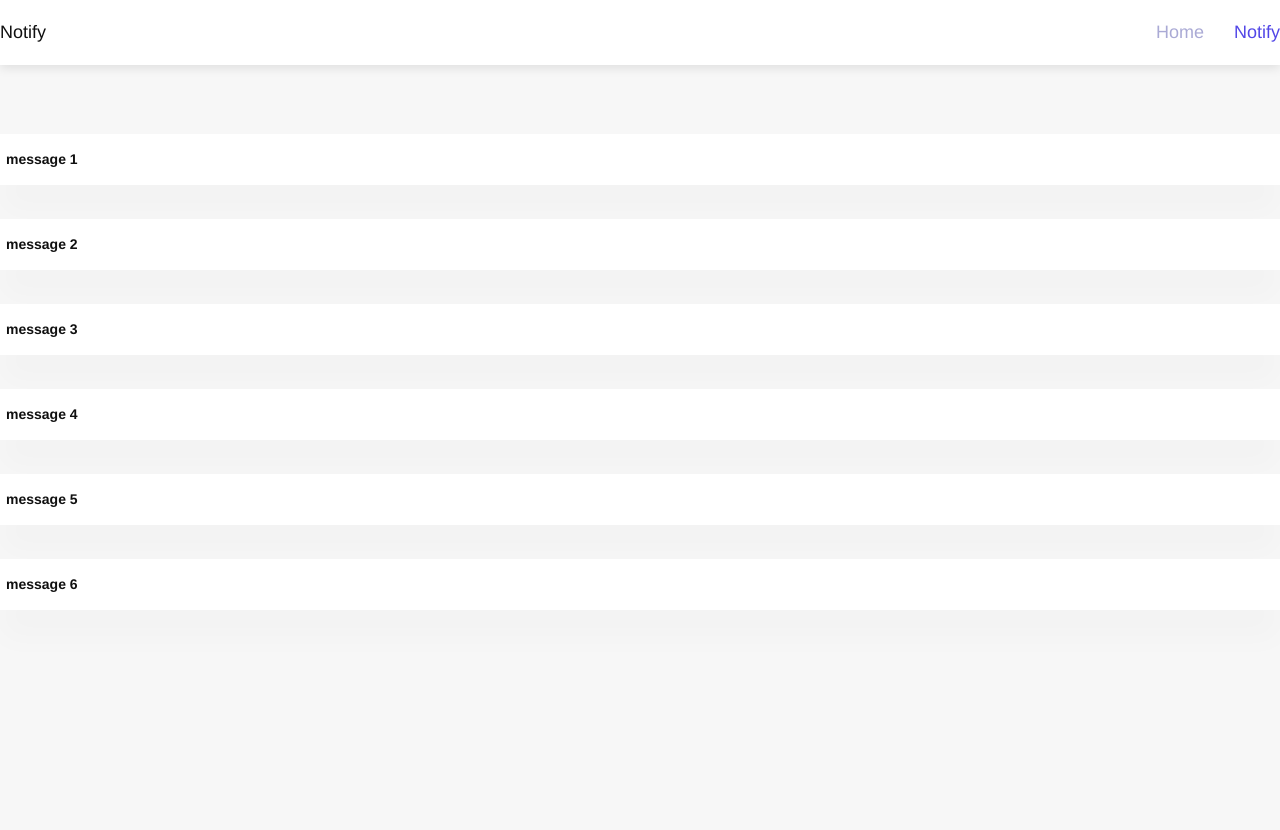
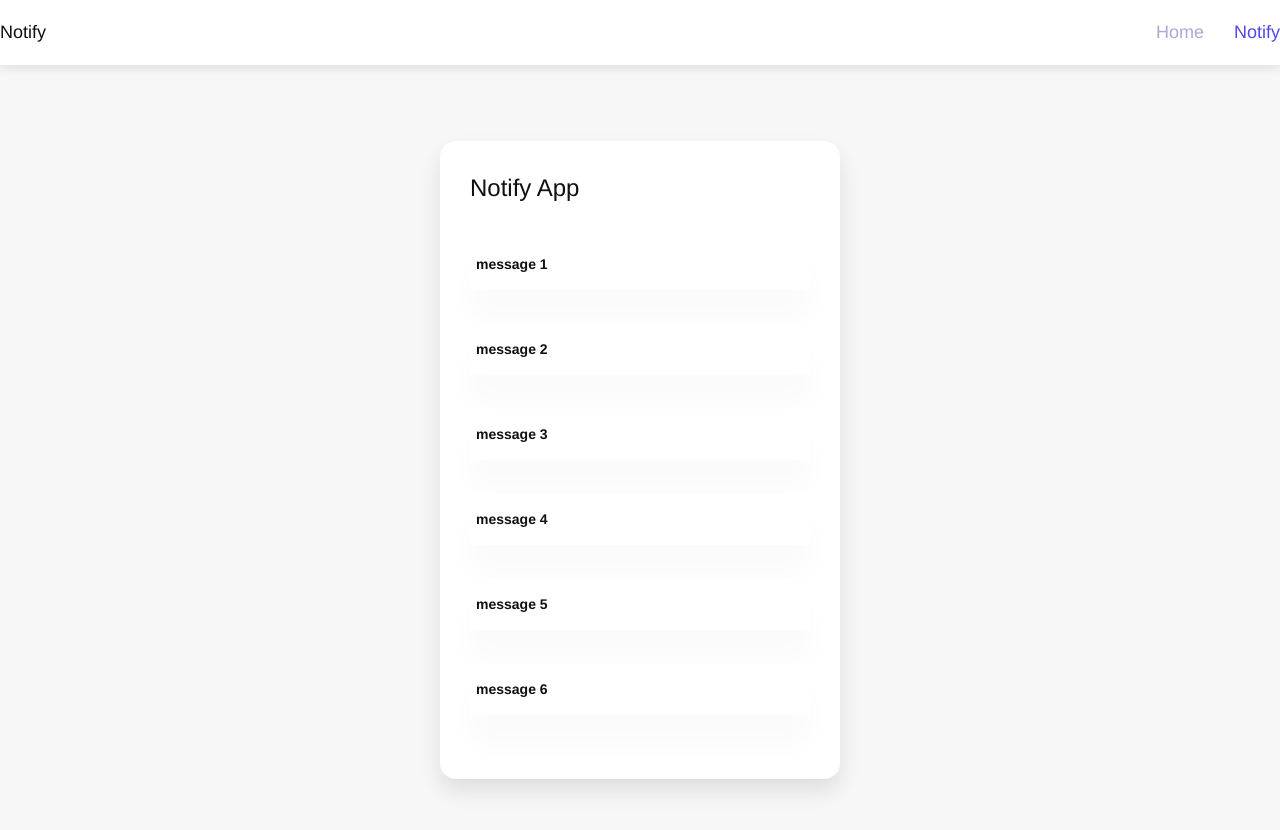
Before and after one commit to zmalakhov/tocode_13_notify, a Vue app: page /notify in a window 1280 px wide. Shown: the top 830 px of the page. Built offline with nearby package versions, Linux system fonts and the light colour scheme; the HTML template or start-up script is replaced by a standard one.

Commit message:
#2 - Внешний вид - Немного стилей

```diff
--- a/src/pages/NotifyPage.vue
+++ b/src/pages/NotifyPage.vue
@@ -2,9 +2,20 @@
     <div class="wrapper-content wrapper-content--fixed">
         <section>
             <div class="container">
-                <notify
-                    :messages="messages"
-                />
+                <!--wrapper-->
+                <div class="notify__wrapper">
+                    <!--title-->
+                    <div class="notify-title">
+                        <p>Notify App</p>
+                        <!--svg-->
+                    </div>
+
+                    <div class="notify-content">
+                        <notify
+                                :messages="messages"
+                        />
+                    </div>
+                </div>
             </div>
         </section>
     </div>
@@ -12,23 +23,48 @@
 
 <script>
     import notify from '@/components/Notify.vue'
+
     export default {
-        components: { notify },
-        data(){
-            return{
+        components: {notify},
+        data() {
+            return {
                 messages: [
-                    { title: 'message 1' },
-                    { title: 'message 2' },
-                    { title: 'message 3' },
-                    { title: 'message 4' },
-                    { title: 'message 5' },
-                    { title: 'message 6' },
+                    {title: 'message 1'},
+                    {title: 'message 2'},
+                    {title: 'message 3'},
+                    {title: 'message 4'},
+                    {title: 'message 5'},
+                    {title: 'message 6'},
                 ]
             }
         }
     }
 </script>
 
-<style scoped>
+<style lang="scss" scoped>
+    .container {
+        display: flex;
+        justify-content: center;
+        align-items: center;
+        height: 90vh;
+    }
+    .notify__wrapper{
+        width: 400px;
+        background-color: #fff;
+        padding: 30px;
+        border-radius: 16px;
+        box-shadow: 0 12px 22px rgba(0,0,0,.1);
+    }
+    .notify-content{
+        display: flex;
+        align-items: center;
+        flex-direction: column;
+        min-height: 300px;
+    }
+    .notify-title{
+        p{
+            font-size: 24px;
+        }
+    }
 
 </style>
```
